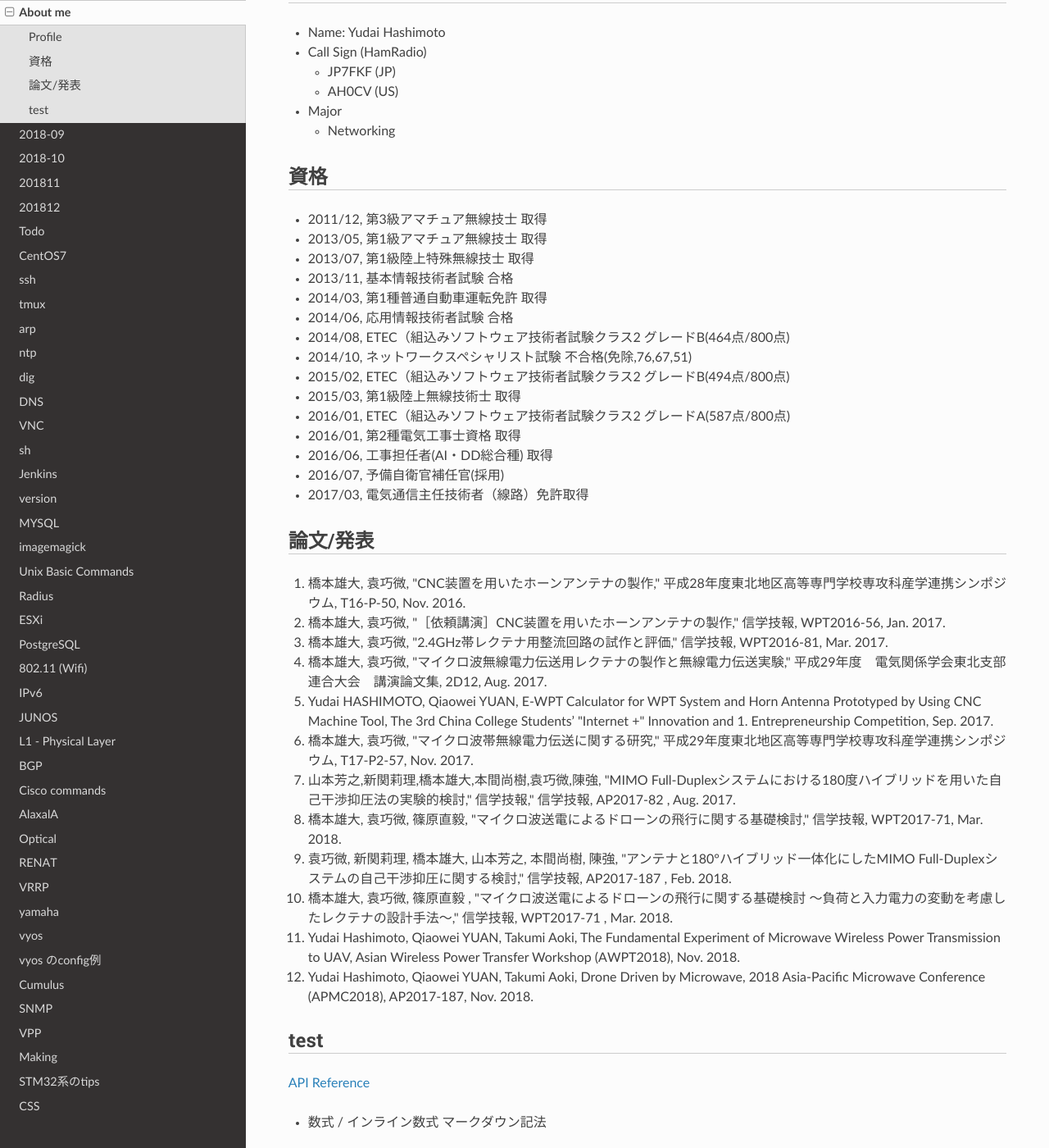
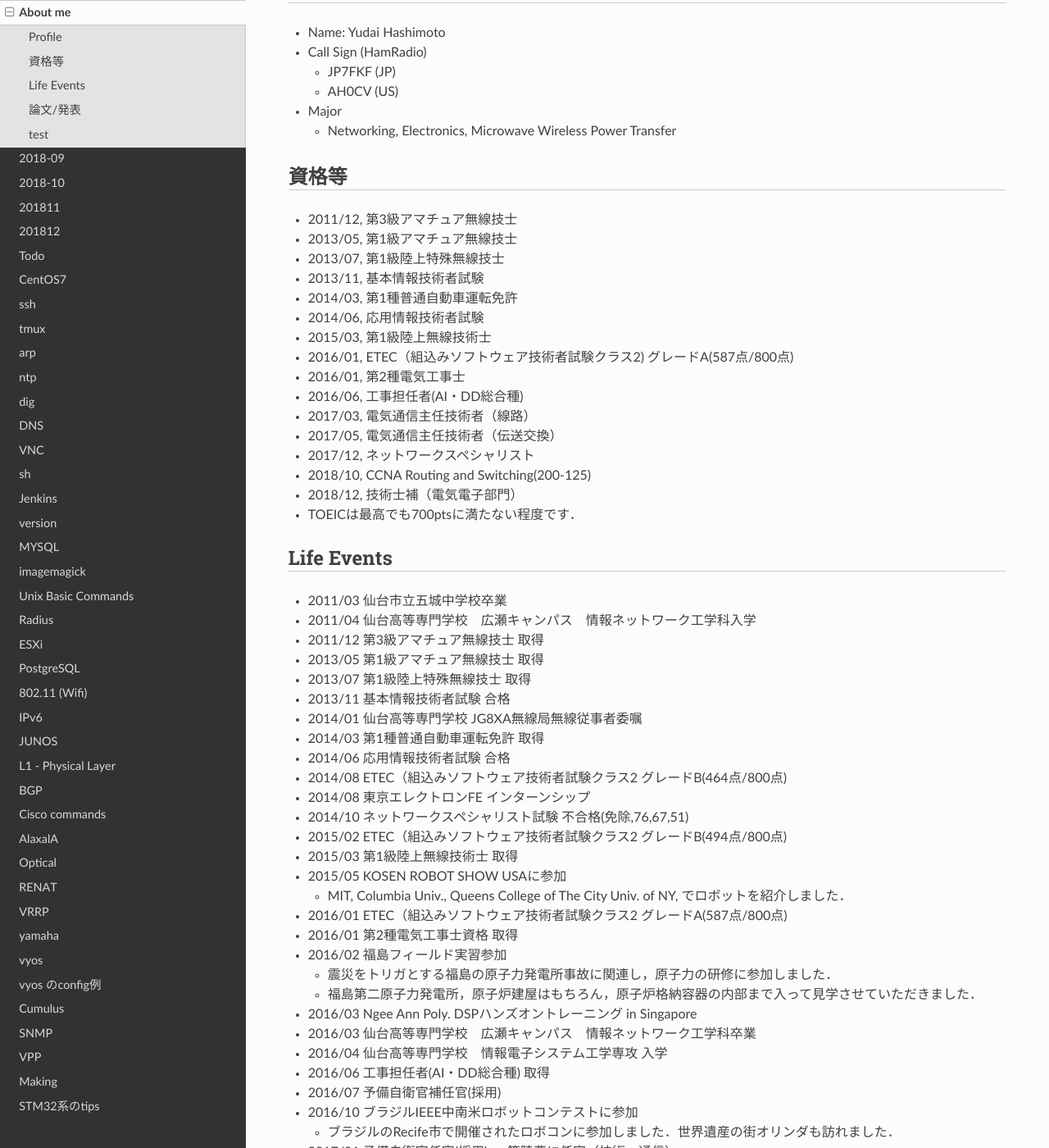
Before and after one commit to jp7fkf/JP7FKF-Warehouse, a Sphinx documentation site: the page built from source/profile.md, in a window 1280 px wide and 1400 px high, scrolled down 190 px. Shown: the whole window at 82% size. Built offline with Sphinx 7.4.7 and the Read the Docs theme 2.0.0, drawn with Linux system fonts in a browser that asks for light colours; some of the changed text lies outside the part shown.

Commit message:
modified profile and todo

```diff
--- a/source/profile.md
+++ b/source/profile.md
@@ -5,24 +5,62 @@
     - JP7FKF (JP)
     - AH0CV (US)
   - Major
-    - Networking
+    - Networking, Electronics, Microwave Wireless Power Transfer
 
-## 資格
-  - 2011/12, 第3級アマチュア無線技士 取得
-  - 2013/05, 第1級アマチュア無線技士 取得
-  - 2013/07, 第1級陸上特殊無線技士 取得
-  - 2013/11, 基本情報技術者試験 合格
-  - 2014/03, 第1種普通自動車運転免許 取得
-  - 2014/06, 応用情報技術者試験 合格
-  - 2014/08, ETEC（組込みソフトウェア技術者試験クラス2 グレードB(464点/800点)
-  - 2014/10, ネットワークスペシャリスト試験 不合格(免除,76,67,51)
-  - 2015/02, ETEC（組込みソフトウェア技術者試験クラス2 グレードB(494点/800点)
-  - 2015/03, 第1級陸上無線技術士 取得
-  - 2016/01, ETEC（組込みソフトウェア技術者試験クラス2 グレードA(587点/800点)
-  - 2016/01, 第2種電気工事士資格 取得
-  - 2016/06, 工事担任者(AI・DD総合種) 取得
-  - 2016/07, 予備自衛官補任官(採用)
-  - 2017/03, 電気通信主任技術者（線路）免許取得
+## 資格等
+  - 2011/12, 第3級アマチュア無線技士
+  - 2013/05, 第1級アマチュア無線技士
+  - 2013/07, 第1級陸上特殊無線技士
+  - 2013/11, 基本情報技術者試験
+  - 2014/03, 第1種普通自動車運転免許
+  - 2014/06, 応用情報技術者試験
+  - 2015/03, 第1級陸上無線技術士
+  - 2016/01, ETEC（組込みソフトウェア技術者試験クラス2) グレードA(587点/800点)
+  - 2016/01, 第2種電気工事士
+  - 2016/06, 工事担任者(AI・DD総合種)
+  - 2017/03, 電気通信主任技術者（線路）
+  - 2017/05, 電気通信主任技術者（伝送交換）
+  - 2017/12, ネットワークスペシャリスト
+  - 2018/10, CCNA Routing and Switching(200-125)
+  - 2018/12, 技術士補（電気電子部門）
+
+  - TOEICは最高でも700ptsに満たない程度です．
+
+## Life Events
+  - 2011/03  仙台市立五城中学校卒業
+  - 2011/04  仙台高等専門学校　広瀬キャンパス　情報ネットワーク工学科入学
+  - 2011/12  第3級アマチュア無線技士 取得
+  - 2013/05  第1級アマチュア無線技士 取得
+  - 2013/07  第1級陸上特殊無線技士 取得
+  - 2013/11  基本情報技術者試験 合格
+  - 2014/01  仙台高等専門学校 JG8XA無線局無線従事者委嘱
+  - 2014/03  第1種普通自動車運転免許 取得
+  - 2014/06  応用情報技術者試験 合格
+  - 2014/08  ETEC（組込みソフトウェア技術者試験クラス2 グレードB(464点/800点)
+  - 2014/08  東京エレクトロンFE インターンシップ
+  - 2014/10  ネットワークスペシャリスト試験 不合格(免除,76,67,51)
+  - 2015/02  ETEC（組込みソフトウェア技術者試験クラス2 グレードB(494点/800点)
+  - 2015/03  第1級陸上無線技術士 取得
+  - 2015/05  KOSEN ROBOT SHOW USAに参加
+    - MIT, Columbia Univ., Queens College of The City Univ. of NY, でロボットを紹介しました．
+  - 2016/01  ETEC（組込みソフトウェア技術者試験クラス2 グレードA(587点/800点)
+  - 2016/01  第2種電気工事士資格 取得
+  - 2016/02  福島フィールド実習参加
+    - 震災をトリガとする福島の原子力発電所事故に関連し，原子力の研修に参加しました．
+    - 福島第二原子力発電所，原子炉建屋はもちろん，原子炉格納容器の内部まで入って見学させていただきました．
+  - 2016/03  Ngee Ann Poly. DSPハンズオントレーニング in Singapore
+  - 2016/03  仙台高等専門学校　広瀬キャンパス　情報ネットワーク工学科卒業
+  - 2016/04  仙台高等専門学校　情報電子システム工学専攻 入学
+  - 2016/06  工事担任者(AI・DD総合種) 取得
+  - 2016/07  予備自衛官補任官(採用)
+  - 2016/10  ブラジルIEEE中南米ロボットコンテストに参加
+    - ブラジルのRecife市で開催されたロボコンに参加しました．世界遺産の街オリンダも訪れました．
+  - 2017/01  予備自衛官任官(採用), 一等陸曹に任官（技術，通信）
+  - 2017/03  電気通信主任技術者（線路）免許取得
+  - 2017/05  電気通信主任技術者（伝送交換）免許取得
+  - 2017/12  ネットワークスペシャリスト試験 合格(74.8, 80, 80, 69)
+  - 2018/10  CCNA Routing and Switching(200-125) 取得
+  - 2018/12  技術士補（電気電子部門）
 
 ## 論文/発表
   1. 橋本雄大, 袁巧微, "CNC装置を用いたホーンアンテナの製作," 平成28年度東北地区高等専門学校専攻科産学連携シンポジウム, T16-P-50, Nov. 2016.
```
Also changed, not shown: source/todo.md (+1 -1 lines).
